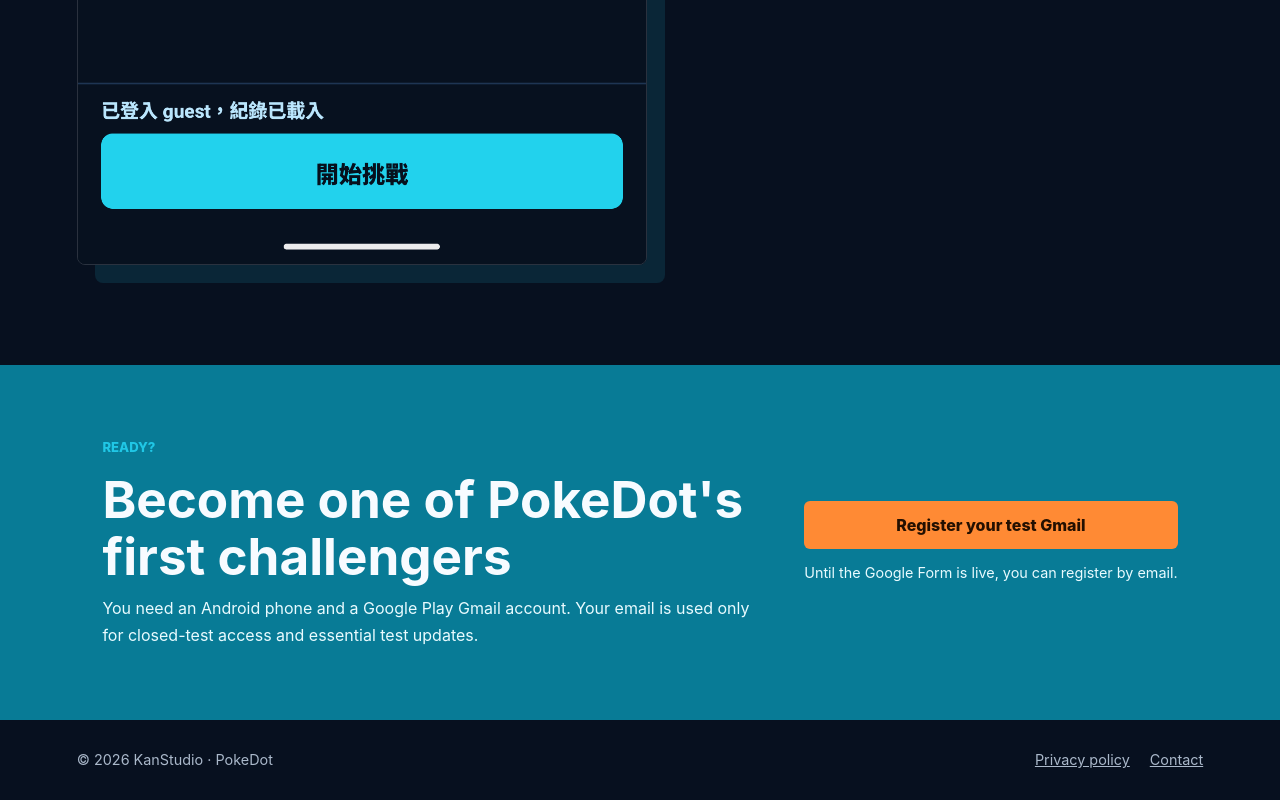
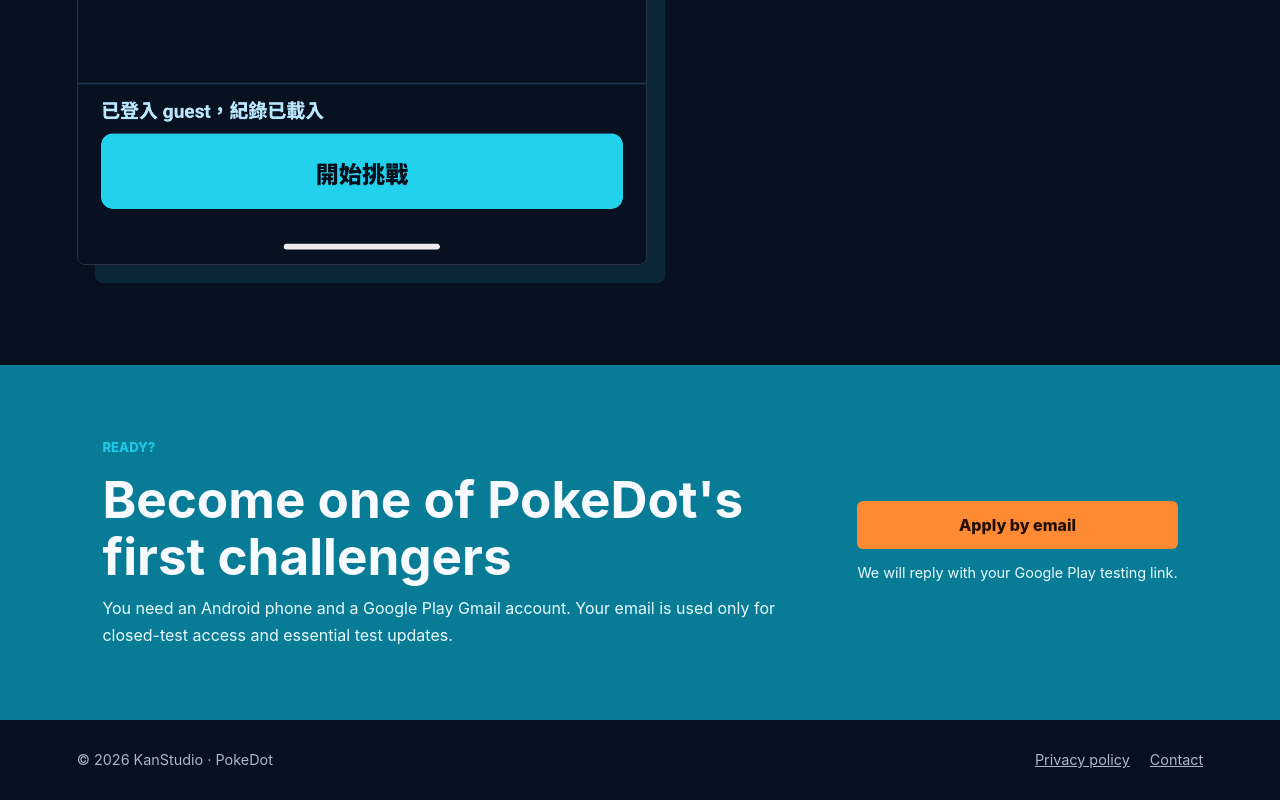
Before and after one commit to kan71462-art/pokedot-beta, a plain HTML site: page index.html in a window 1280 px wide. Shown: the part 3294-4094 px from the top of the page. Drawn offline with Linux system fonts and the light colour scheme.

Commit message:
Use email signup for closed beta

```diff
--- a/app.js
+++ b/app.js
@@ -31,8 +31,8 @@
     "signup.eyebrow": "READY?",
     "signup.title": "成為 PokeDot 第一批挑戰者",
     "signup.body": "需要 Android 手機與 Google Play Gmail。你的信箱只用於加入封閉測試與必要的測試通知。",
-    "signup.cta": "登記測試 Gmail",
-    "signup.pending": "Google Form 建立前，可先寄信登記。",
+    "signup.cta": "寄信申請測試",
+    "signup.pending": "我們會將 Google Play 測試網址回寄給你。",
     "footer.privacy": "隱私權政策",
     "footer.contact": "聯絡我們"
   },
@@ -68,8 +68,8 @@
     "signup.eyebrow": "READY?",
     "signup.title": "Become one of PokeDot's first challengers",
     "signup.body": "You need an Android phone and a Google Play Gmail account. Your email is used only for closed-test access and essential test updates.",
-    "signup.cta": "Register your test Gmail",
-    "signup.pending": "Until the Google Form is live, you can register by email.",
+    "signup.cta": "Apply by email",
+    "signup.pending": "We will reply with your Google Play testing link.",
     "footer.privacy": "Privacy policy",
     "footer.contact": "Contact"
   }
--- a/index.html
+++ b/index.html
@@ -116,8 +116,8 @@
           <p data-i18n="signup.body">需要 Android 手機與 Google Play Gmail。你的信箱只用於加入封閉測試與必要的測試通知。</p>
         </div>
         <div class="signup-actions">
-          <a class="button button-primary" id="signup-link" href="mailto:kanstudioservice@gmail.com?subject=PokeDot%20Closed%20Beta" data-i18n="signup.cta">登記測試 Gmail</a>
-          <p data-i18n="signup.pending">Google Form 建立前，可先寄信登記。</p>
+          <a class="button button-primary" id="signup-link" href="mailto:kanstudioservice@gmail.com?subject=PokeDot%20Closed%20Beta%20%E6%B8%AC%E8%A9%A6%E7%94%B3%E8%AB%8B&amp;body=%E4%BD%A0%E5%A5%BD%EF%BC%8C%E6%88%91%E6%83%B3%E5%8A%A0%E5%85%A5%20PokeDot%20Android%20%E5%B0%81%E9%96%89%E6%B8%AC%E8%A9%A6%E3%80%82%0A%0AGoogle%20Play%20Gmail%EF%BC%9A%0AAndroid%20%E6%89%8B%E6%A9%9F%E5%9E%8B%E8%99%9F%EF%BC%9A" data-i18n="signup.cta">寄信申請測試</a>
+          <p data-i18n="signup.pending">我們會將 Google Play 測試網址回寄給你。</p>
         </div>
       </section>
     </main>
```
Also changed, not shown: 1 other file.
